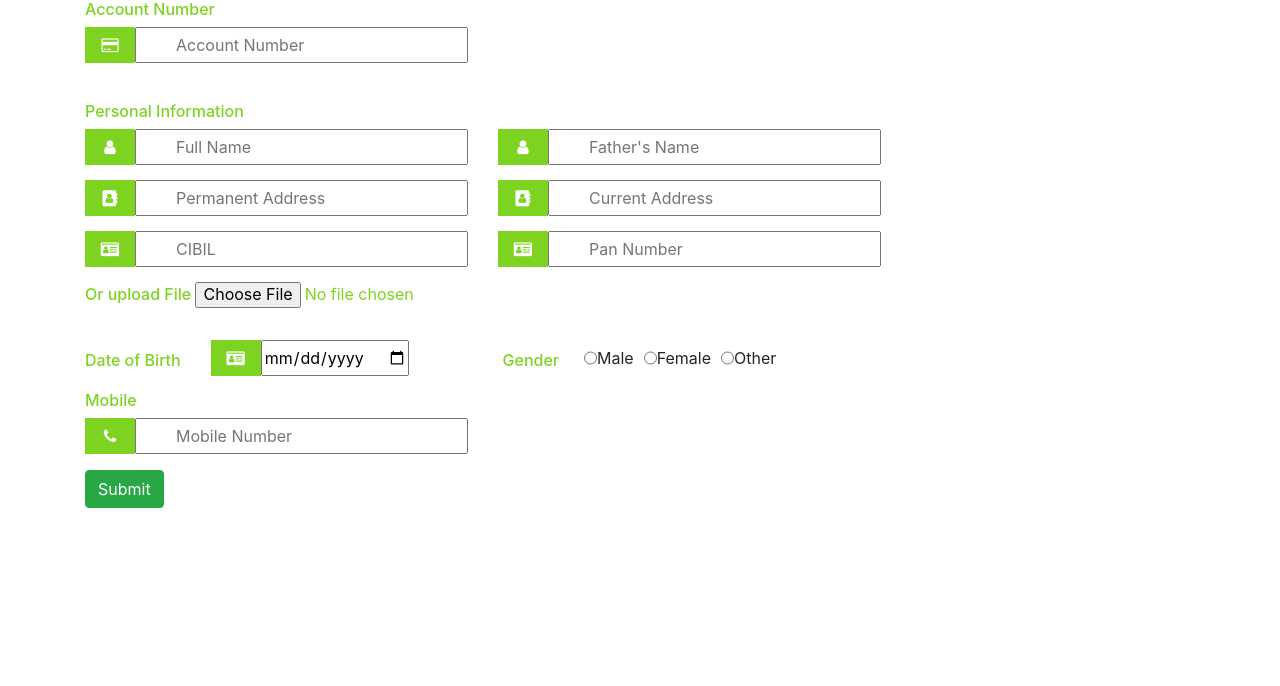
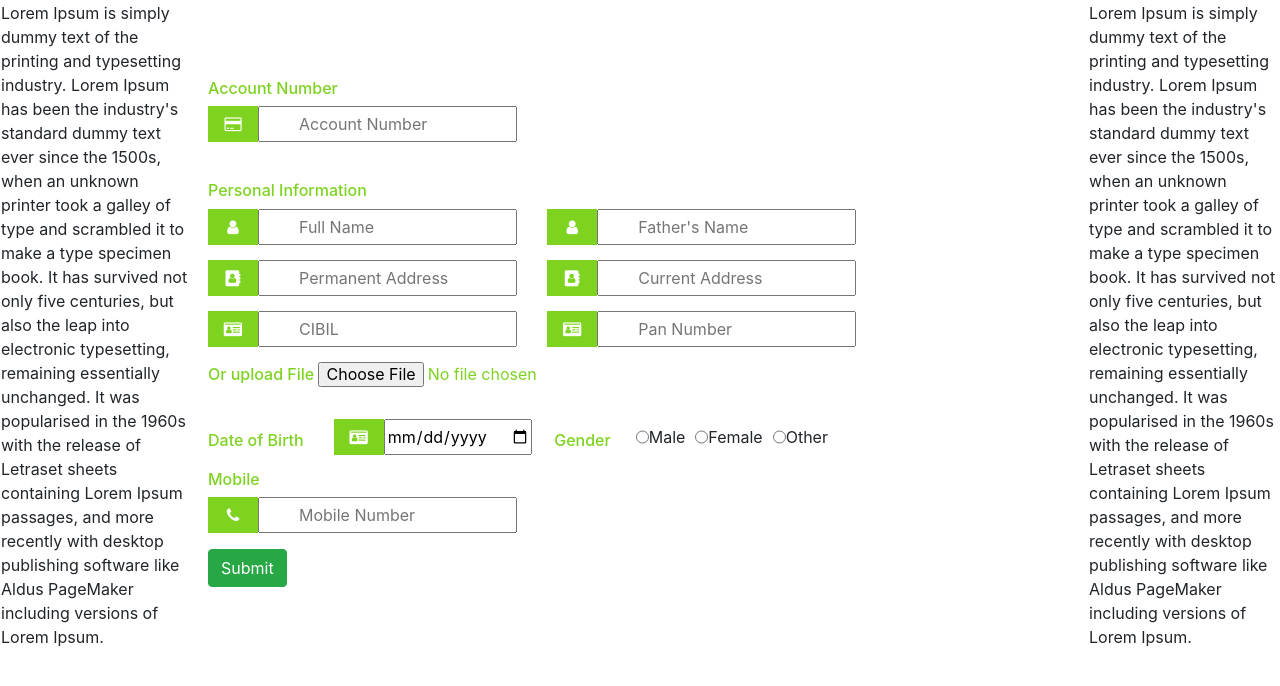
Before and after one commit to Pallavi-P/Form-using-Flask, a Python web app: template templates/login.html in a window 1280 px wide. Shown: the top 686 px of the page. Run offline with Jinja, Linux system fonts and the light colour scheme; the template is opened without the code that fills it, so the values that code supplies are empty; some libraries are stand-ins or nearby versions.

Commit message:
divided one div into three as per required

```diff
--- a/templates/login.html
+++ b/templates/login.html
@@ -8,8 +8,21 @@
         <meta name="viewport" content = "width=device-width, initial-scale=1.0">
     </head>
     <body>
-
-
+      <table>
+          <col width="15%">
+          <col width="70%">
+          <col width="15%">
+          <tr>
+            <td>
+              <div>
+                  <p>Lorem Ipsum is simply dummy text of the printing and typesetting industry.
+                      Lorem Ipsum has been the industry's standard dummy text ever since the 1500s, when an unknown printer took a galley of type and scrambled it to make a type specimen book.
+                      It has survived not only five centuries, but also the leap into electronic typesetting, remaining essentially unchanged.
+                      It was popularised in the 1960s with the release of Letraset sheets containing Lorem Ipsum passages, and more recently with desktop publishing software like Aldus PageMaker including versions of Lorem Ipsum.
+                  </p>
+              </div>
+            </td>
+            <td>
               <div class="container">
 
                 <form  action="" method="post" role="form">
@@ -52,7 +65,6 @@
                   </div>
                       <h6>Gender</h6>
                   <div class="input-container" style="width:50%;margin-left: 15px;">
-
                     <input style="margin-left: 10px;" type="radio" name="gender" value="male"> Male
                     <input style="margin-left: 10px;" type="radio" name="gender" value="female"> Female
                     <input style="margin-left: 10px;" type="radio" name="gender" value="other"> Other
@@ -66,8 +78,18 @@
                   </div>
                   <button type="submit" class="btn btn-success">Submit</button>
                 </form>
-
-
               </div>
+            </td>
+            <td>
+              <div>
+                <p>Lorem Ipsum is simply dummy text of the printing and typesetting industry.
+                  Lorem Ipsum has been the industry's standard dummy text ever since the 1500s, when an unknown printer took a galley of type and scrambled it to make a type specimen book.
+                  It has survived not only five centuries, but also the leap into electronic typesetting, remaining essentially unchanged.
+                  It was popularised in the 1960s with the release of Letraset sheets containing Lorem Ipsum passages, and more recently with desktop publishing software like Aldus PageMaker including versions of Lorem Ipsum.
+                </p>
+              </div>
+            </td>
+        </tr>
+      </table>
   </body>
 </html>
```
Also changed, not shown: app.py (+7 -7 lines), 1 other file. Lines whose indentation alone changed are shown as unchanged.
